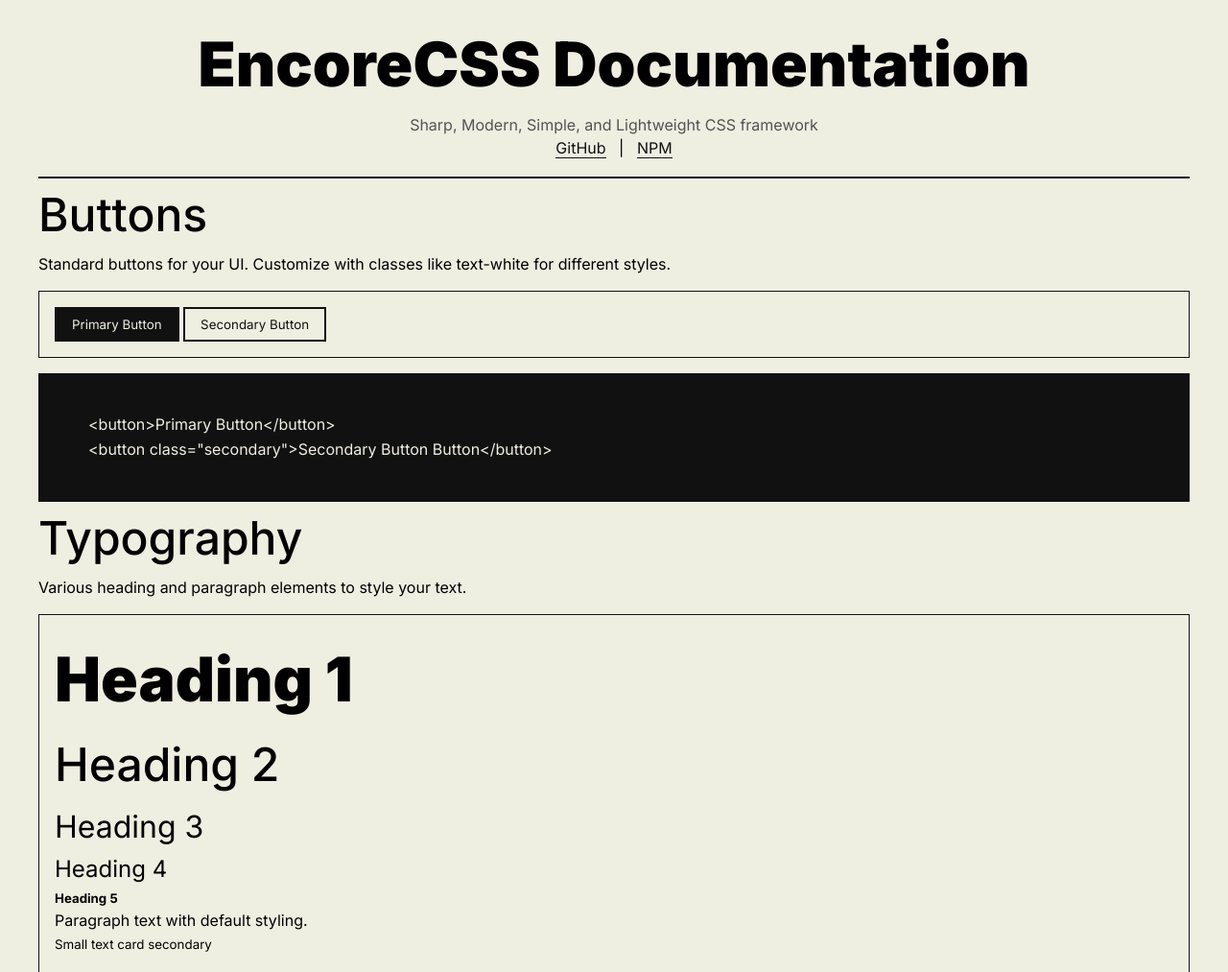
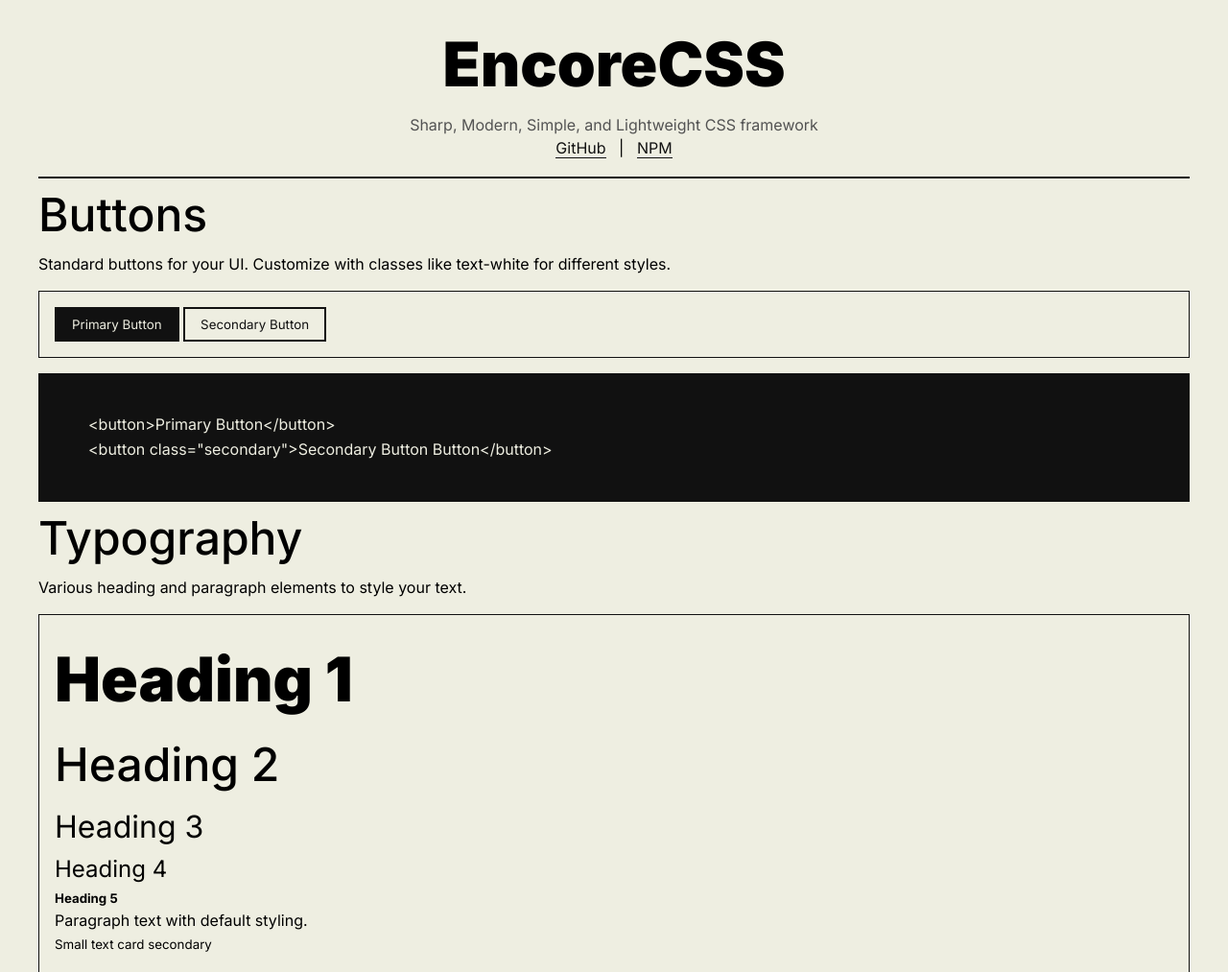
Before and after one commit to AshishBadgujar/encorecss, a website: page index.html in a window 1280 px wide. Shown: the top 1013 px of the page at 96% size. Drawn offline with Linux system fonts and the light colour scheme.

Commit message:
Update index.html

```diff
--- a/index.html
+++ b/index.html
@@ -30,7 +30,7 @@
 <body>
     <div class="container">
         <header>
-            <h1>EncoreCSS Documentation</h1>
+            <h1>EncoreCSS</h1>
             <p class="gray">Sharp, Modern, Simple, and Lightweight CSS framework</p>
             <a href="https://github.com/AshishBadgujar/encorecss" target="_blank">GitHub</a> &nbsp; |
             &nbsp;
```
